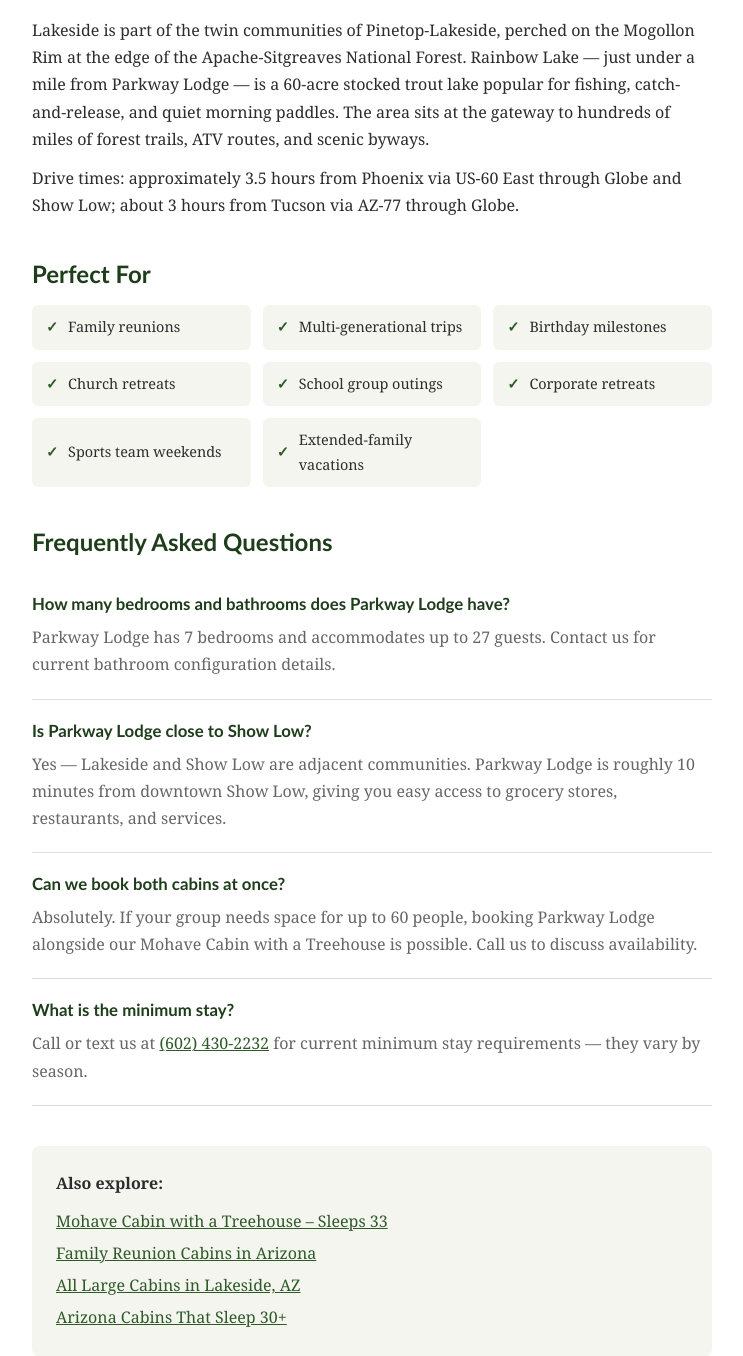
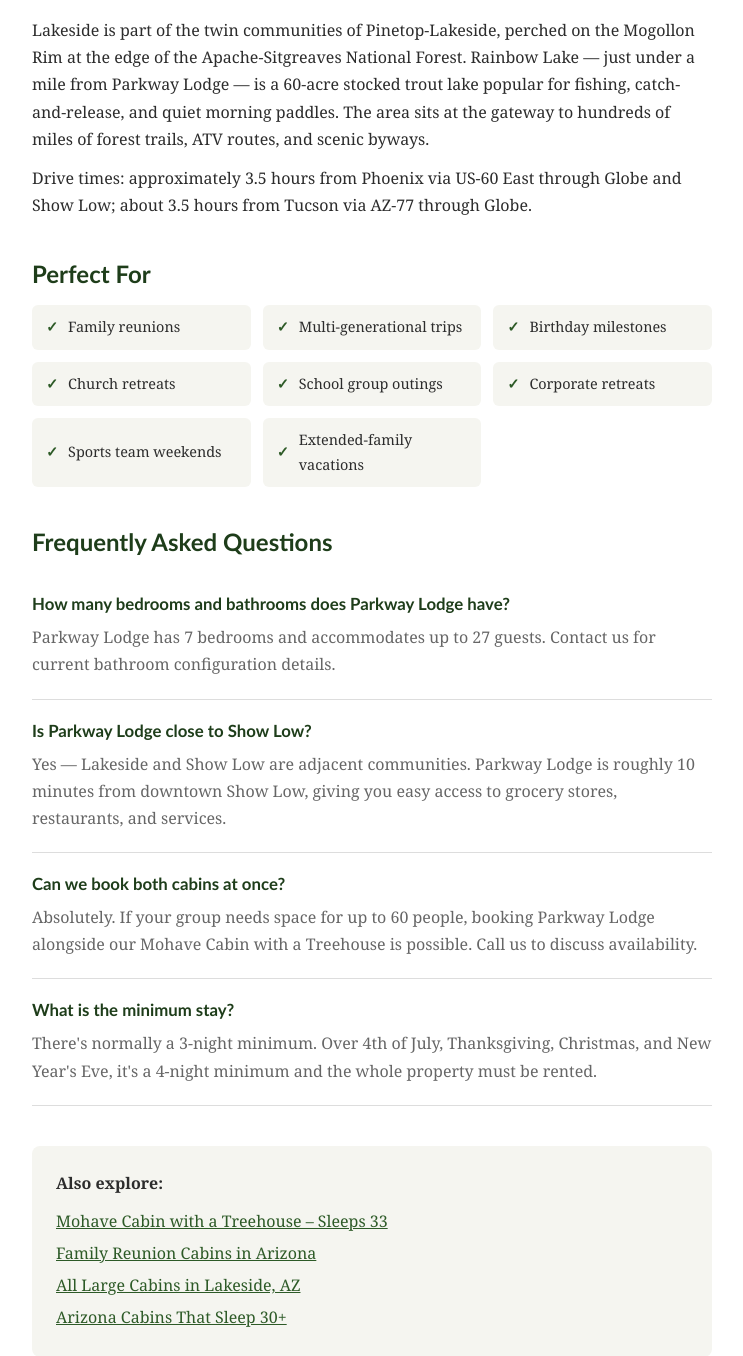
Before and after one commit to shiloh-lundahl/arizonafamilycabins, a Flask app: page /parkway-lodge/ in a window 1280 px wide. Shown: the part 4024-5380 px from the top of the page, without its empty margins (78-821 px from the left). Run offline with Flask 3, Linux system fonts and the light colour scheme; data that the repository does not hold is empty; some libraries are stand-ins or nearby versions.

Commit message:
Fix Tucson drive time (3.5hrs not 3), fill in real deposit/min-stay FAQs
Corrected the Tucson drive time from 3 hours to 3.5 hours everywhere it
appeared (home schema, Parkway Lodge, site FAQ, Lakeside/Pinetop pages,
and a blog post) — 3 hours was simply wrong.

Replaced remaining vague "call us for current minimum stay/deposit
details" placeholders (Parkway Lodge FAQ, site-wide FAQ) with the real
policy: 3-night minimum normally, 4-night + whole-property required over
July 4th/Thanksgiving/Christmas/New Year's Eve; 50% non-refundable
deposit, balance due 14 days out.

```diff
--- a/content/articles/planning-family-reunion-cabin-arizona.md
+++ b/content/articles/planning-family-reunion-cabin-arizona.md
@@ -52,7 +52,7 @@ Pick maybe two group things for the whole trip — a morning hike, fishing at Ra
 
 ## Why the White Mountains Work for Reunions
 
-A few honest reasons this area is a reunion favorite. The **summer weather** is the big draw — cool 80s days and 50s nights when the rest of Arizona is scorching. It's **reasonably central**, roughly 3 to 3.5 hours from Phoenix and about 3 from Tucson, so family coming from different directions can all get there in an afternoon. And there's **room to spread out**, both inside a 7-bedroom cabin and outside in the pines. For picking the right season, our [best time to visit the White Mountains](/best-time-to-visit-white-mountains-az/) guide breaks it down.
+A few honest reasons this area is a reunion favorite. The **summer weather** is the big draw — cool 80s days and 50s nights when the rest of Arizona is scorching. It's **reasonably central**, roughly 3 to 3.5 hours from Phoenix and about 3.5 hours from Tucson, so family coming from different directions can all get there in an afternoon. And there's **room to spread out**, both inside a 7-bedroom cabin and outside in the pines. For picking the right season, our [best time to visit the White Mountains](/best-time-to-visit-white-mountains-az/) guide breaks it down.
 
 ## Common Questions
 
--- a/content/pages/large-cabins-lakeside-arizona.json
+++ b/content/pages/large-cabins-lakeside-arizona.json
@@ -6,7 +6,7 @@
   "h1_title": "Large Cabin Rentals in Lakeside, Arizona",
   "hero_text": "Two 7-bedroom cabins near Rainbow Lake — the White Mountains' best option for big families and groups who need everyone under one roof.",
   "why_section": "<h2>Why Lakeside, Arizona for a Large Group Cabin?</h2><p>Lakeside sits at approximately 7,000 feet on the Mogollon Rim, tucked into the ponderosa pine forests of the Apache-Sitgreaves National Forest. It's part of the twin communities of Pinetop-Lakeside — a quiet mountain town with enough amenities (groceries, restaurants, gas) to support a group of 33, while still feeling like a genuine escape from the city.</p><p>For large groups, Lakeside has one significant advantage over more famous Arizona destinations: space. Sedona's cabins skew romantic and small. Flagstaff is a college town with limited large-group inventory. The White Mountains — and Lakeside in particular — is where you find properties that actually hold 20, 27, or 33 people under a single roof.</p><p>Summer temperatures in Lakeside average highs in the low 80s. When Phoenix hits 110°F, Lakeside is a place where you sleep with windows open. That cool mountain air, combined with the proximity to Rainbow Lake, makes it the premier Arizona cabin destination for summer family reunions and group getaways.</p>",
-  "how_section": "<h2>Getting to Lakeside from Phoenix and Tucson</h2><p>From Phoenix, Lakeside is approximately 3.5 hours via US-60 East through Globe, then east on AZ-260 through Show Low. It's a straightforward drive — no significant mountain passes, no switchbacks — just open highway that gradually climbs from desert scrub into pine forest. The elevation change is part of the experience: you can actually watch the landscape shift as you gain altitude.</p><p>From Tucson, the drive is roughly 3 hours via AZ-77 North through Oracle and Globe, then east on US-60 and AZ-260. From Albuquerque or El Paso, Lakeside is also accessible via I-40 to Show Low.</p>",
+  "how_section": "<h2>Getting to Lakeside from Phoenix and Tucson</h2><p>From Phoenix, Lakeside is approximately 3.5 hours via US-60 East through Globe, then east on AZ-260 through Show Low. It's a straightforward drive — no significant mountain passes, no switchbacks — just open highway that gradually climbs from desert scrub into pine forest. The elevation change is part of the experience: you can actually watch the landscape shift as you gain altitude.</p><p>From Tucson, the drive is roughly 3.5 hours via AZ-77 North through Oracle and Globe, then east on US-60 and AZ-260. From Albuquerque or El Paso, Lakeside is also accessible via I-40 to Show Low.</p>",
   "local_section": "<h2>What to Do Near Our Lakeside Cabins</h2><p><strong>Rainbow Lake</strong> — Located just west of both our cabins, Rainbow Lake is a 60-acre reservoir stocked with rainbow trout by Arizona Game and Fish. It's perfect for fishing, catch-and-release, kayaking, and lakeside picnics. Bring poles and tackle — the lake is productive, especially in the mornings.</p><p><strong>Fool Hollow Lake Recreation Area</strong> — A state park about 5 miles away with a 150-acre lake, campground, boat launch, and swimming area. Ideal for a day trip when your group wants more water activities.</p><p><strong>Apache-Sitgreaves National Forest Trails</strong> — Hundreds of miles of trails for hiking, mountain biking, and horseback riding, starting just outside Lakeside. The Rim Lakes Vista Trail and the Mogollon Rim overlooks provide dramatic views above 7,500 feet.</p><p><strong>Show Low</strong> — About 10 minutes from Lakeside, Show Low is the regional hub for groceries (Safeway, Walmart), restaurants, and supplies. Stock your group's kitchen before settling in at the cabin.</p><p><strong>Hawley Lake</strong> — A high-elevation (8,200 ft) reservoir on the White Mountain Apache Reservation, about 35 miles southeast of Lakeside. One of the prettiest fishing lakes in Arizona, with cold, clear water even in midsummer.</p>",
   "faq_section": [
     {
--- a/content/pages/large-cabins-pinetop-arizona.json
+++ b/content/pages/large-cabins-pinetop-arizona.json
@@ -6,7 +6,7 @@
   "h1_title": "Large Cabin Rentals in Pinetop-Lakeside, Arizona",
   "hero_text": "Pinetop-Lakeside's White Mountains setting — 7,200 feet, ponderosa pines, Rainbow Lake — is home to Arizona's best large-group cabin rentals.",
   "why_section": "<h2>Pinetop-Lakeside: Arizona's Premier Mountain Town</h2><p>Pinetop-Lakeside is a single incorporated community spanning two historic towns on Arizona's Mogollon Rim. At approximately 7,200 feet — slightly higher than neighboring Show Low — it sits deeper into the ponderosa pine belt and closer to the Apache-Sitgreaves National Forest. The result is a cooler, quieter, more forested feel than Show Low's commercial corridor, while still providing easy access to services.</p><p>For large groups, Pinetop-Lakeside offers something genuinely rare in Arizona: cabin properties built to hold 20, 27, or even 33 people under a single roof. Our cabins sit in Lakeside, the eastern half of the community, just west of Rainbow Lake. At 7,000 feet, summer highs average in the low 80s. Evenings cool to the 50s. It's the kind of mountain air that makes an extended group stay feel genuinely restorative.</p><p>The White Mountains Trail System — 200+ miles of nonmotorized trails threading through the national forest — starts near our cabins. Woodland Lake Park in Pinetop offers a flat, paved loop around a 17-acre lake that's ideal for groups with younger children or guests of varying fitness levels.</p>",
-  "how_section": "<h2>Getting to Pinetop-Lakeside from Major Arizona Cities</h2><p>From Phoenix: approximately 3.5 hours via US-60 East through Mesa, Globe, and the Salt River Canyon, then east on AZ-260 through Show Low to Pinetop-Lakeside. The Salt River Canyon stretch — a 2,000-foot plunge to the canyon floor followed by a 2,000-foot climb out — is a highlight of the drive and signals the transition from desert to mountain.</p><p>From Tucson: approximately 3 hours via AZ-77 North through Oracle, Winkelman, and Globe, then east on US-60 and AZ-260. From Flagstaff: about 2 hours southeast via AZ-260, a scenic route through forest and high meadows.</p>",
+  "how_section": "<h2>Getting to Pinetop-Lakeside from Major Arizona Cities</h2><p>From Phoenix: approximately 3.5 hours via US-60 East through Mesa, Globe, and the Salt River Canyon, then east on AZ-260 through Show Low to Pinetop-Lakeside. The Salt River Canyon stretch — a 2,000-foot plunge to the canyon floor followed by a 2,000-foot climb out — is a highlight of the drive and signals the transition from desert to mountain.</p><p>From Tucson: approximately 3.5 hours via AZ-77 North through Oracle, Winkelman, and Globe, then east on US-60 and AZ-260. From Flagstaff: about 2 hours southeast via AZ-260, a scenic route through forest and high meadows.</p>",
   "local_section": "<h2>What Makes Pinetop-Lakeside Special for Group Trips</h2><p><strong>Woodland Lake Park</strong> — A beloved 17-acre lake in Pinetop with a paved 1.8-mile loop trail, fishing dock, and picnic areas. Flat and accessible — good for all ages in your group, and a popular evening walk after dinner.</p><p><strong>Rainbow Lake</strong> — Steps from our cabins in Lakeside, this 60-acre reservoir is stocked with rainbow trout and open for fishing year-round. Bring poles. Early morning bites are excellent.</p><p><strong>White Mountains Trail System</strong> — Over 200 miles of nonmotorized trails through ponderosa pine forest, high meadows, and along the Mogollon Rim. The trails are well-marked, mostly moderate in difficulty, and stunning in fall when aspens turn gold.</p><p><strong>Pinetop-Lakeside's AZ-260 corridor</strong> — Restaurants, coffee shops, grocery stores, a hardware store, and the White Mountains Art Center line the main highway. Everything you need to provision a group of 30 for a week.</p><p><strong>Sunrise Park Resort</strong> — In winter and early spring, Sunrise Park on the White Mountain Apache Reservation (about 25 miles away) offers Arizona's best ski area with 65 runs. Not a summer destination, but worth knowing for shoulder-season group trips.</p>",
   "faq_section": [
     {
--- a/templates/faq.html
+++ b/templates/faq.html
@@ -82,11 +82,11 @@
       </div>
       <div class="faq-item">
         <h3>What is the minimum stay?</h3>
-        <p>Minimum stay requirements vary by season and cabin. Call us for current minimums — we're always happy to work with your schedule where we can.</p>
+        <p>There's normally a 3-night minimum for both cabins. Over 4th of July, Thanksgiving, Christmas, and New Year's Eve, it's a 4-night minimum and the whole property must be rented.</p>
       </div>
       <div class="faq-item">
         <h3>Do you charge a deposit?</h3>
-        <p>Yes — a deposit is required to hold your reservation. We'll walk you through the deposit amount and payment process when you contact us.</p>
+        <p>Yes — a deposit of 50% of the booking fee holds your reservation. The deposit is non-refundable, and the remaining balance is due 14 days before your stay.</p>
       </div>
       <div class="faq-item">
         <h3>Are there platform fees like Airbnb charges?</h3>
@@ -110,7 +110,7 @@
       </div>
       <div class="faq-item">
         <h3>How far is it from Tucson?</h3>
-        <p>Approximately 3 hours via AZ-77 North through Oracle and Globe, then east to Show Low and Lakeside.</p>
+        <p>Approximately 3.5 hours via AZ-77 North through Oracle and Globe, then east to Show Low and Lakeside.</p>
       </div>
       <div class="faq-item">
         <h3>How far is Rainbow Lake from the cabins?</h3>
--- a/templates/home.html
+++ b/templates/home.html
@@ -22,7 +22,7 @@
       "name": "Where are the cabins located?",
       "acceptedAnswer": {
         "@type": "Answer",
-        "text": "Both cabins are located just west of Rainbow Lake in Lakeside, Arizona, in the White Mountains — about 3.5 hours from Phoenix and 3 hours from Tucson."
+        "text": "Both cabins are located just west of Rainbow Lake in Lakeside, Arizona, in the White Mountains — about 3.5 hours from Phoenix and 3.5 hours from Tucson."
       }
     },
     {
--- a/templates/property_parkway_lodge.html
+++ b/templates/property_parkway_lodge.html
@@ -143,7 +143,7 @@
 
         <h2 style="color:var(--pine-dk);margin-top:40px;margin-bottom:16px;">The Location: Lakeside &amp; Rainbow Lake</h2>
         <p>Lakeside is part of the twin communities of Pinetop-Lakeside, perched on the Mogollon Rim at the edge of the Apache-Sitgreaves National Forest. Rainbow Lake — just under a mile from Parkway Lodge — is a 60-acre stocked trout lake popular for fishing, catch-and-release, and quiet morning paddles. The area sits at the gateway to hundreds of miles of forest trails, ATV routes, and scenic byways.</p>
-        <p style="margin-top:12px;">Drive times: approximately 3.5 hours from Phoenix via US-60 East through Globe and Show Low; about 3 hours from Tucson via AZ-77 through Globe.</p>
+        <p style="margin-top:12px;">Drive times: approximately 3.5 hours from Phoenix via US-60 East through Globe and Show Low; about 3.5 hours from Tucson via AZ-77 through Globe.</p>
 
         <h2 style="color:var(--pine-dk);margin-top:40px;margin-bottom:16px;">Perfect For</h2>
         <div class="amenity-grid">
@@ -174,7 +174,7 @@
           </div>
           <div class="faq-item">
             <h3>What is the minimum stay?</h3>
-            <p>Call or text us at <a href="tel:{{ phone_raw }}">{{ phone }}</a> for current minimum stay requirements — they vary by season.</p>
+            <p>There's normally a 3-night minimum. Over 4th of July, Thanksgiving, Christmas, and New Year's Eve, it's a 4-night minimum and the whole property must be rented.</p>
           </div>
         </div>
 
```
